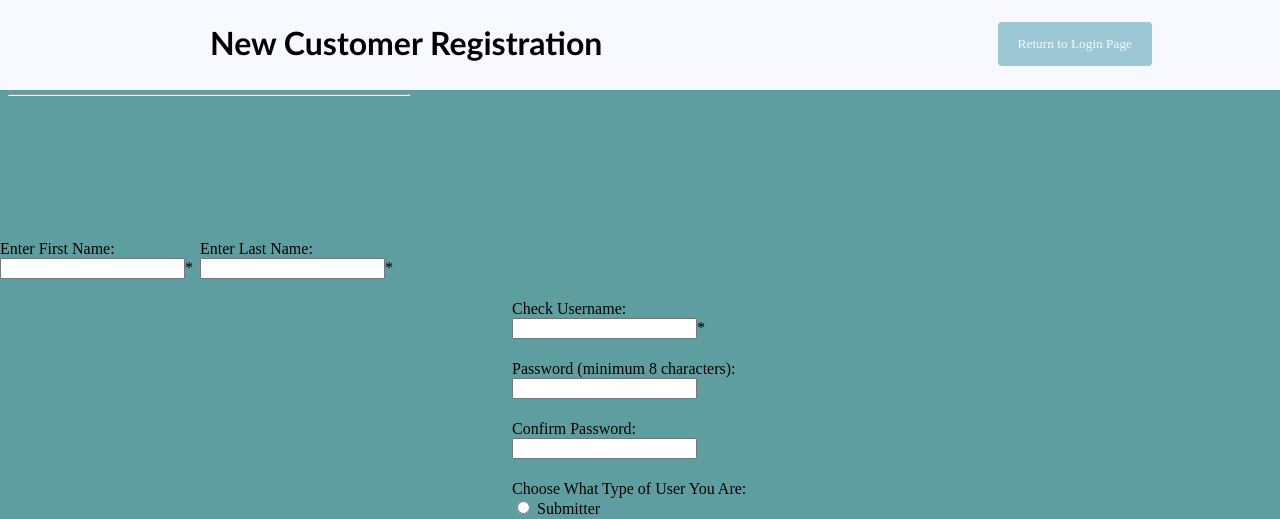
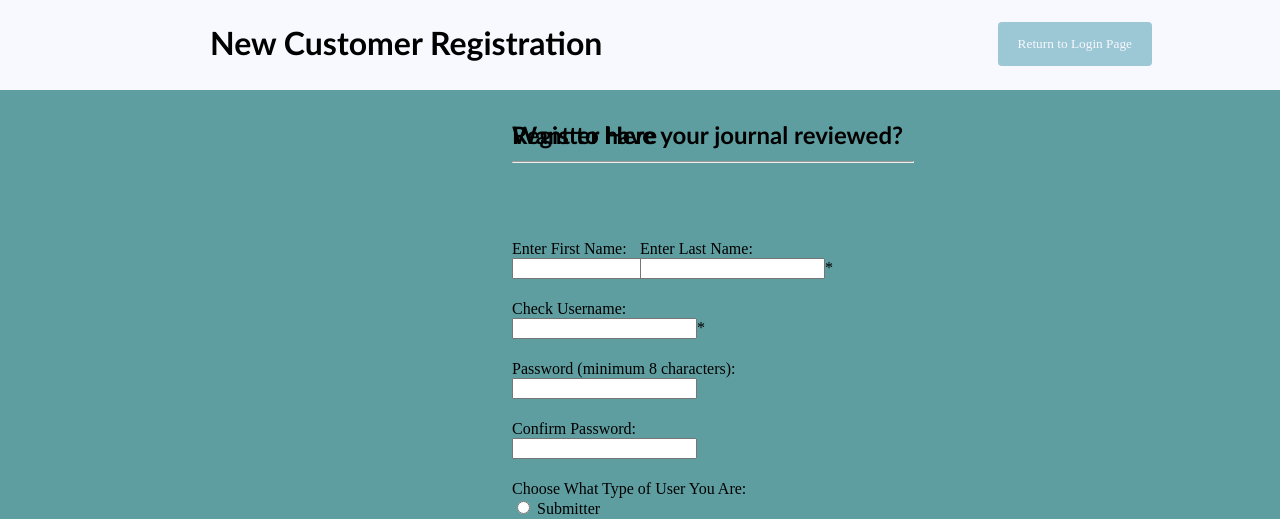
Before and after one commit to josephdeeb/SENG300, a PHP site: page /regFront.php in a window 1280 px wide. Shown: the top 519 px of the page. Run offline with PHP 8.4, Linux system fonts and the light colour scheme; some libraries are stand-ins or nearby versions.

Commit message:
Fixed Layout

```diff
--- a/stylereg.css
+++ b/stylereg.css
@@ -7,10 +7,16 @@ h1{
     top: 2px;
     left: 210px;
 }
-.msg {
+h2 {
     font-family: Candara;
     position: absolute;
     top: 100px;
+    left: 40%;
+}
+h3{
+    font-family: Candara;
+    position: absolute;
+    top: 135px;
     left: 40%;
 }
 input[type=submit] {
@@ -72,13 +78,13 @@ input[type=reset]:hover {
     font-family: Gadugi;
     position: absolute;
     top: 240px;
-    left: 0px;
+    left: 40%;
 }
 .lastName {
     font-family: Gadugi;
     position: absolute;
     top: 240px;
-    left: 200px;
+    left: 50%;
 }
 .col-sm-4 {
     font-family: Gadugi;
```
